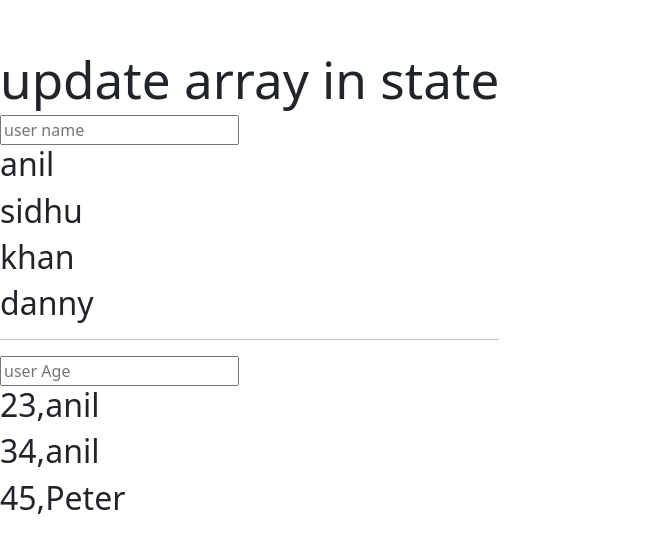
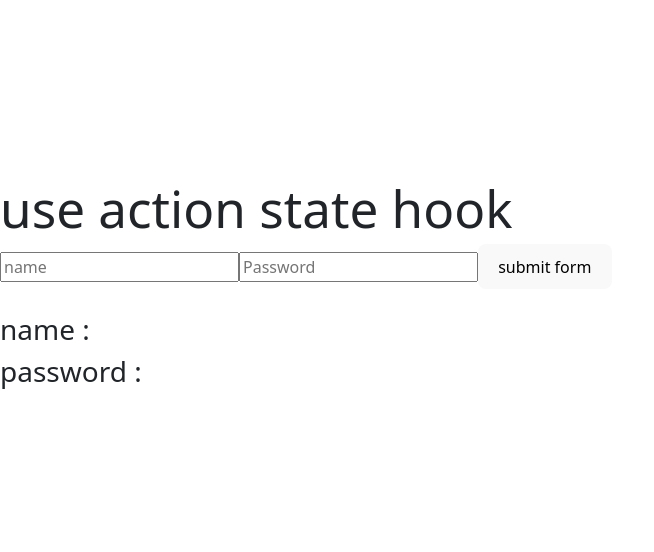
Before and after one commit to HaniWasim/learning-react, a React (Vite) app: page / in a window 1280 px wide. Shown: the part 112-664 px from the top of the page, without its empty margins (0-654 px from the left). Built offline with nearby package versions, Linux system fonts and the light colour scheme; the HTML template or start-up script is replaced by a standard one.

Commit message:
use action state hook {for form }

```diff
--- a/src/App.jsx
+++ b/src/App.jsx
@@ -824,6 +824,7 @@
 import { useRef } from "react";
 import AddUser from "./AddUser";
 import DisplayUser from "./DisplayUser";
+import { useActionState } from "react";
 // import CallFunct from "./passFunct";
 // import ForwardRef from "./forwardRef";
 
@@ -1121,51 +1122,84 @@
 // }
 // export default App;
 
-function App(params) {
-  const [User, setUser] = useState(["anil", "sidhu", "khan", "danny"]);
-  const [DetailsUser, setDetailsUser] = useState([
-    { name: "anil", age: "23" },
-    { name: "anil", age: "34" },
-    { name: "Peter", age: "45" },
-  ]);
-  const handleDetailuser = (ages) => {
-    DetailsUser[DetailsUser.length - 1].age = ages;
-    console.log(DetailsUser);
+// function App(params) {
+//   const [User, setUser] = useState(["anil", "sidhu", "khan", "danny"]);
+//   const [DetailsUser, setDetailsUser] = useState([
+//     { name: "anil", age: "23" },
+//     { name: "anil", age: "34" },
+//     { name: "Peter", age: "45" },
+//   ]);
+//   const handleDetailuser = (ages) => {
+//     DetailsUser[DetailsUser.length - 1].age = ages;
+//     console.log(DetailsUser);
 
-    setDetailsUser([...DetailsUser]);
+//     setDetailsUser([...DetailsUser]);
+//   };
+//   const Handleuser = (name) => {
+//     User[User.length - 1] = name;
+//     console.log(User);
+//     setUser([...User]);
+//   };
+//   return (
+//     <div>
+//       <h1>update array in state</h1>
+//       <input
+//         onChange={(e) => {
+//           Handleuser(e.target.value);
+//         }}
+//         type="text"
+//         placeholder="user name"
+//       />
+//       {User.map((item, index) => (
+//         <h2 key={index}>{item}</h2>
+//       ))}
+//       <hr />
+//       <input
+//         type="text"
+//         onChange={(e) => {
+//           handleDetailuser(e.target.value);
+//         }}
+//         placeholder="user Age"
+//       />
+//       {DetailsUser.map((item, index) => (
+//         <h2 key={index}>
+//           {item.age},{item.name}
+//         </h2>
+//       ))}
+//     </div>
+//   );
+// }
+// export default App;
+
+export default function App(params) {
+  const Handlesubmit = async (previousdata, formdata) => {
+    let name = formdata.get("name");
+    let password = formdata.get("password");
+    await new Promise((res) => setTimeout(res, 2000));
+    // console.log("handlesubmit called", name, password);
+    if (name && password) {
+      return { message: "data submitted",name,password };
+    } else {
+      return { Error: "submit prorperly",name,password };
+    }
   };
-  const Handleuser = (name) => {
-    User[User.length - 1] = name;
-    console.log(User);
-    setUser([...User]);
-  };
+  const [data, action, pending] = useActionState(Handlesubmit, undefined);
+  console.log(data);
   return (
     <div>
-      <h1>update array in state</h1>
-      <input
-        onChange={(e) => {
-          Handleuser(e.target.value);
-        }}
-        type="text"
-        placeholder="user name"
-      />
-      {User.map((item, index) => (
-        <h2 key={index}>{item}</h2>
-      ))}
-      <hr />
-      <input
-        type="text"
-        onChange={(e) => {
-          handleDetailuser(e.target.value);
-        }}
-        placeholder="user Age"
-      />
-      {DetailsUser.map((item, index) => (
-        <h2 key={index}>
-          {item.age},{item.name}
-        </h2>
-      ))}
+      <h1>use action state hook</h1>
+
+      <form action={action}>
+        <input defaultValue={data?.name} type="text" placeholder="name" name="name" />
+        <input defaultValue={data?.password} type="password" placeholder="Password" name="password" />
+        <button disabled={pending}>submit form</button>
+      </form>
+      <br />
+      {data?.Error && <span style={{ color: "red" }}>{data?.Error}</span>}
+      {data?.message && <span style={{ color: "green" }}>{data?.message}</span>}
+      <h3>name :{data?.name}</h3>
+      <h3>password :{data?.password}</h3>
+
     </div>
   );
 }
-export default App;
```
